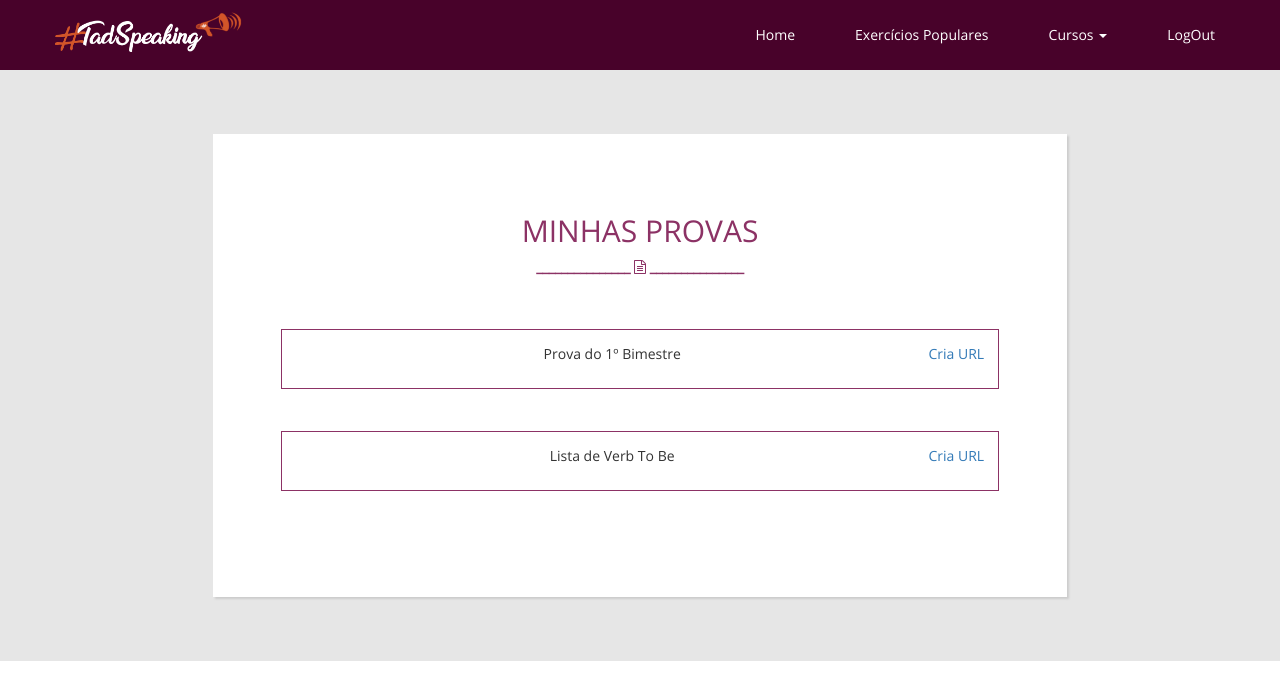
After one commit to GiuliaPadovani/tadspeaking, a PHP site: page /html/minhas_provas.html in a window 1280 px wide. The commit adds this page. Shown: the top 700 px of the page. Run offline with PHP 8.4, Linux system fonts and the light colour scheme.

Commit message:
Inclusão da página minhas_provas(listas)

```diff
--- a/Projeto/css/style.css
+++ b/Projeto/css/style.css
@@ -224,3 +224,10 @@ hr {
 .cadastrar, .populares {
 	background-color: #e6e6e6;
 }
+
+.caixaBordaRoxa{
+	border: 0.1em solid #8c3265;
+    padding: 1em;
+    margin: 3em;
+
+}
--- /dev/null
+++ b/Projeto/html/minhas_provas.html
@@ -0,0 +1,71 @@
+<!DOCTYPE html>
+<html>
+
+<head>
+	<title>TadSpeaking - Populares</title>
+	<meta charset="utf-8">
+	<link rel="stylesheet" href="../css/font-awesome.min.css"><!-- icones fofos -->
+	<meta name="viewport" content="width=device-width, initial-scale=1">
+	<link rel="stylesheet" href="../css/bootstrap.min.css">
+	<link rel="stylesheet" type="text/css" href="../css/style.css">
+	<script type="text/javascript" href="../js/bootstrap.min.js"></script>
+</head>
+
+<body>
+	<!-- MENU, COPIAR PARA AS OUTRAS PÁGINAS -->
+	<header>
+		<nav class="navbar navbar-default menu" role="navigation">
+			<div class="navbar-header">
+				<button type="button" class="navbar-toggle" data-toggle="collapse" data-target="#navbar-collapse">
+		         <span class = "sr-only">Toggle navigation</span>
+		         <span class = "icon-bar"></span>
+		         <span class = "icon-bar"></span>
+		         <span class = "icon-bar"></span>
+		      </button>
+				<a href="../html/login.html"> <span class="logo">
+		        <img class="tads" src="../images/tads2.png">
+		      </span></a>
+			</div>
+			<div class="collapse navbar-collapse" id="navbar-collapse">
+				<ul class="nav navbar-nav navbar-right navegar">
+					<li><a href="#">Home</a></li>
+					<li><a href="#">Exercícios Populares</a></li>
+					<li class="dropdown">
+						<a href="#" class="dropdown-toggle" data-toggle="dropdown" role="button" aria-haspopup="true" aria-expanded="false">Cursos <span class="caret"></span></a>
+						<!--<ul class="dropdown-menu">
+		                <li><a href="#">TADS</a></li>
+		                <li><a href="#">TCI</a></li>
+		            </ul>-->
+					</li>
+					<li><a href="#">LogOut</a></li>
+				</ul>
+			</div>
+		</nav>
+	</header>
+	<!--FIM MENU-->
+	<div class="container-fluid populares">
+		<div class="row">
+			<div class="col-md-2"></div>
+			<div class="col-md-8 biggerBox">
+				<div class="row">
+					<div class="col-md-12 center">
+						<div class="subtitulo">
+							<h2>Minhas provas</h2>
+							<p class="textoInline">_______________ </p> <i class="fa fa-file-text-o" aria-hidden="true"></i>
+							<p class="textoInline">_______________</p>
+						</div>
+					</div>
+				</div>
+				<div class="caixaBordaRoxa center">
+					<p>Prova do 1º Bimestre <a class="pull-right" href="#">Cria URL</a></p>
+				</div>
+				<div class="caixaBordaRoxa center">
+					<p>Lista de Verb To Be <a class="pull-right" href="#">Cria URL</a></p>
+				</div>
+				</div>
+			</div>
+		</div>
+	</div>
+</body>
+
+</html>
```
